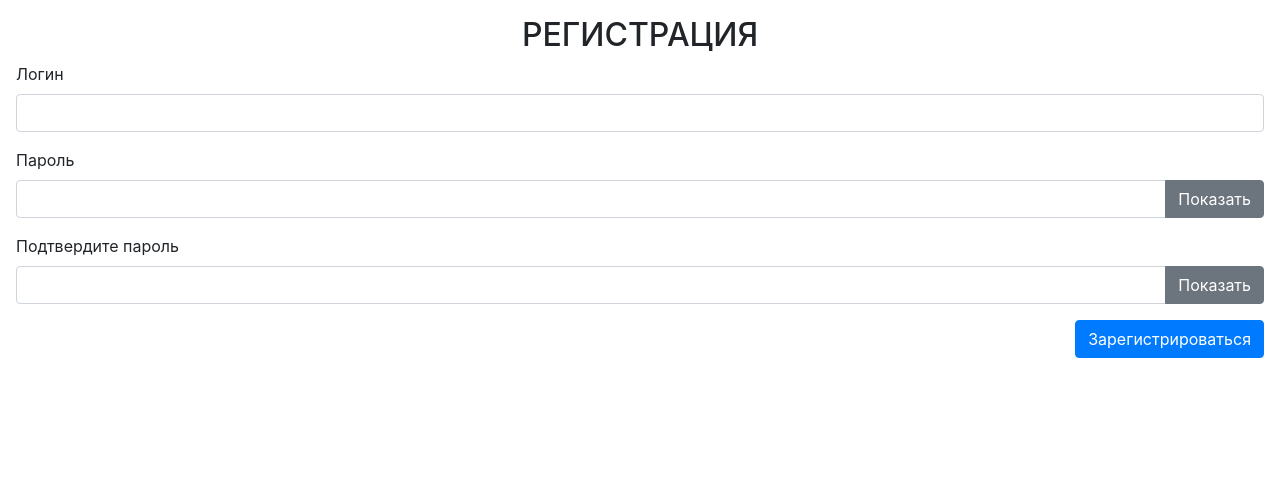
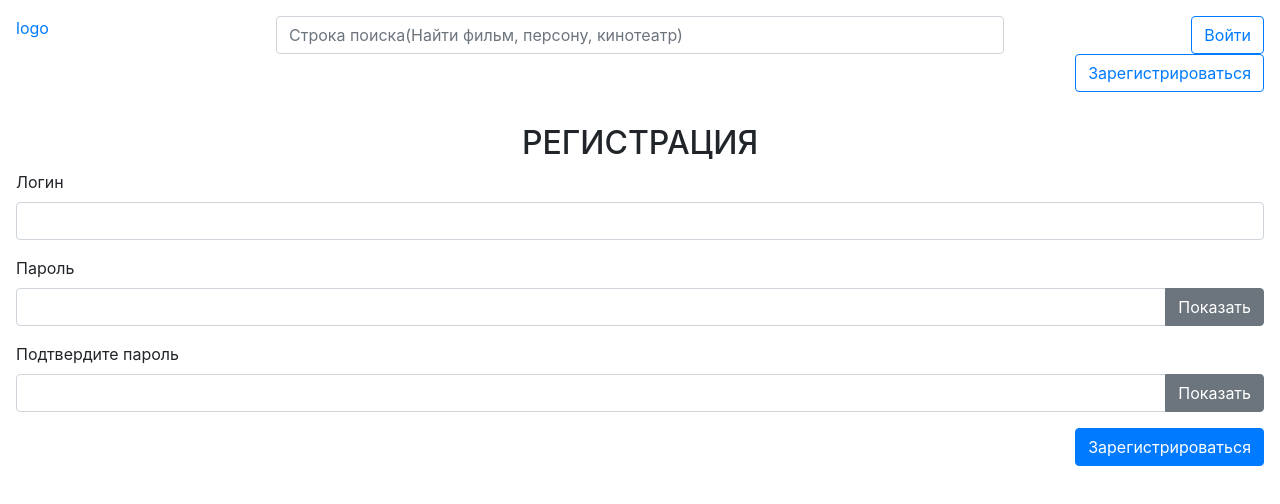
Before and after one commit to pavel-035/modernCinema, a Nuxt app: page / in a window 1280 px wide. Shown: the top 504 px of the page. Built offline with nearby package versions, Linux system fonts and the light colour scheme.

Commit message:
main ;ayout and header

```diff
--- /dev/null
+++ b/components/headers/mainHeader.vue
@@ -0,0 +1,28 @@
+<template>
+  <header class="header">
+    <b-row class="header_box p-3 m-0">
+      <b-col class="p-0">
+        <a href="/" class="header_logo">logo</a>
+      </b-col>
+      <b-col cols="7" class="p-0">
+        <b-input
+          placeholder="Строка поиска(Найти фильм, персону, кинотеатр)"
+        />
+      </b-col>
+      <b-col class="header_nav text-lg-right p-0">
+        <b-button variant="outline-primary">Войти</b-button>
+        <b-button variant="outline-primary">Зарегистрироваться</b-button>
+      </b-col>
+    </b-row>
+  </header>
+</template>
+
+<script>
+export default {
+
+}
+</script>
+
+<style lang="scss" scoped>
+
+</style>
--- /dev/null
+++ b/layouts/main.vue
@@ -0,0 +1,19 @@
+<template>
+  <div>
+    <main-header />
+    <Nuxt />
+  </div>
+</template>
+
+<script>
+import mainHeader from "@/components/headers/mainHeader";
+export default {
+  name: 'main',
+  components: { mainHeader }
+
+}
+</script>
+
+<style lang="scss" scoped>
+
+</style>
--- a/pages/index.vue
+++ b/pages/index.vue
@@ -11,6 +11,7 @@ import loginForm from "~/components/registration/forms/loginForm";
 
 export default {
   name: 'IndexPage',
+  layout: 'main',
   components: { signupForm, loginForm }
 }
 </script>
```
